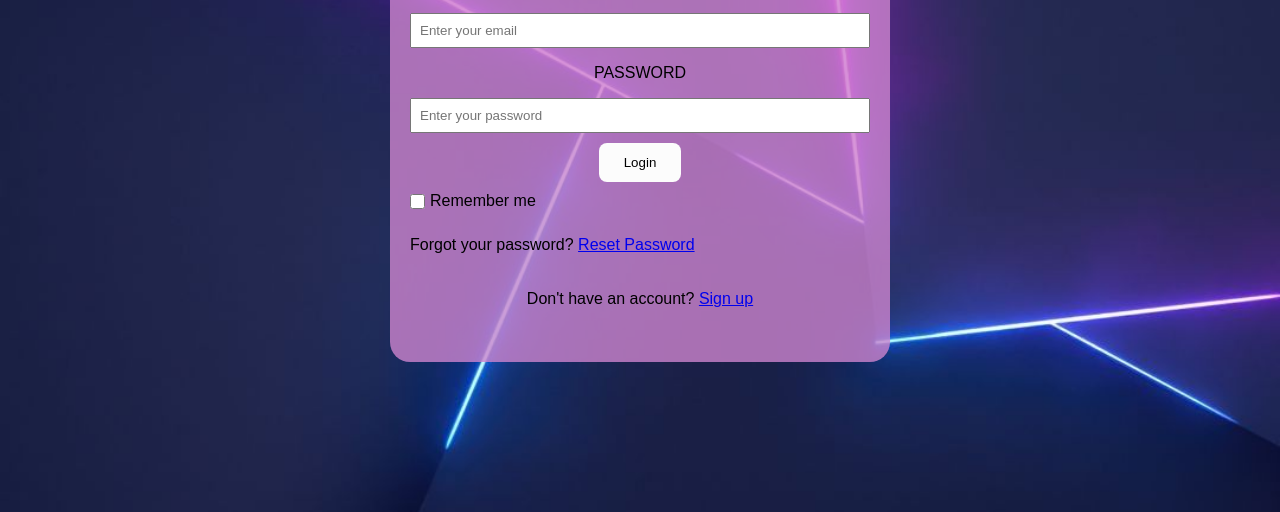
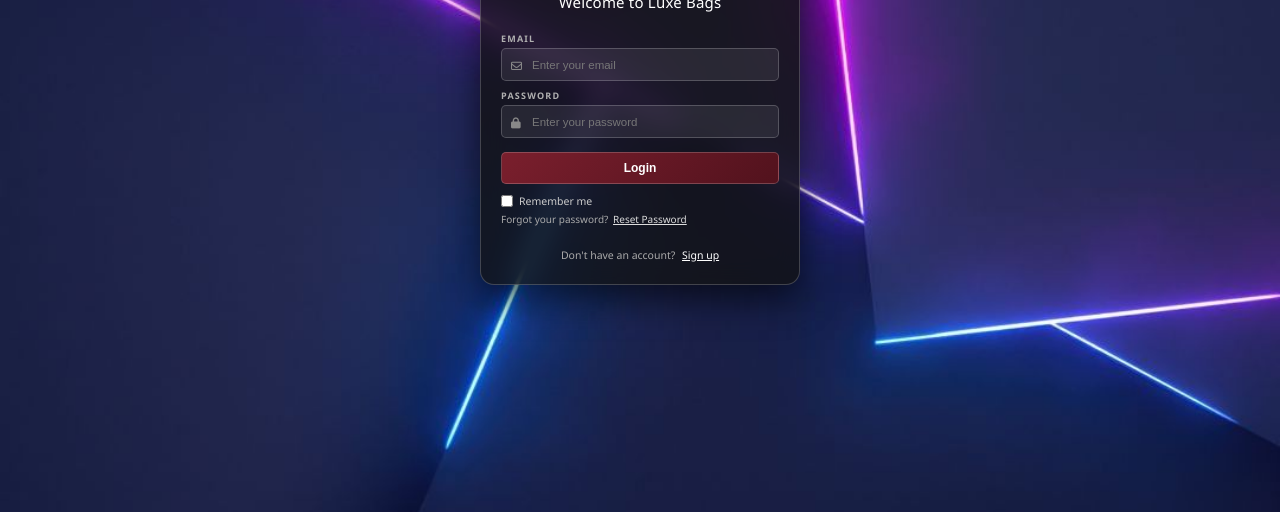
Before and after one commit to JumanAlawneh/login-signup-website, a plain HTML site: page LOGIN.html in a window 1280 px wide. Shown: the part 288-800 px from the top of the page. Drawn offline with Linux system fonts and the light colour scheme.

Commit message:
Update LOGIN.html

```diff
--- a/LOGIN.html
+++ b/LOGIN.html
@@ -33,6 +33,9 @@
 
     <script src="https://accounts.google.com/gsi/client" async defer></script>
 
+    <!-- FontAwesome الأيقونات -->
+    <link rel="stylesheet" href="https://cdnjs.cloudflare.com/ajax/libs/font-awesome/6.4.0/css/all.min.css">
+
     <style>
         * {
             box-sizing: border-box;
@@ -43,9 +46,8 @@
             display: flex;
             margin: 0;
             padding: 15px;
-            font-family: Arial, sans-serif;
+            font-family: 'Segoe UI', Arial, sans-serif;
             background-image: url("background%20(2).jpg");
-
             background-size: cover;
             background-position: center;
             background-repeat: no-repeat;
@@ -57,84 +59,176 @@
 
         .Welcome {
             text-align: center;
-            color: #000000;
+            color: #ffffff;
             display: flex;
             flex-direction: column;
             justify-content: center;
             align-items: center;
-            background-color: rgba(205, 133, 207, 0.8);
-            border-radius: 20px;
+            /* خلفية داكنة مع شفافية وضبابية مطابقة للصورة تماماً */
+            background-color: rgba(18, 18, 18, 0.78);
+            backdrop-filter: blur(12px);
+            -webkit-backdrop-filter: blur(12px);
+            border: 1px solid rgba(255, 255, 255, 0.2);
+            border-radius: 14px;
             width: 100%;
-            max-width: 500px;
-            min-height: 500px;
-            height: auto;
-            padding: 25px 20px;
+            max-width: 320px; /* حجم المربع المضبوط تماماً مثل التصميم */
+            padding: 22px 20px;
+            box-shadow: 0 15px 35px rgba(0, 0, 0, 0.6);
+        }
+
+        /* أيقونة الحقيبة في أعلى المربع */
+        .bag-header-icon {
+            width: 26px;
+            height: 26px;
+            margin-bottom: 4px;
+            color: #d4af37; /* اللون الذهبي الفاخر */
         }
 
         .Welcome h1 {
-            margin: 0 0 10px;
+            margin: 0 0 14px 0;
+            font-size: 15px;
+            font-weight: 500;
+            color: #ffffff;
+            letter-spacing: 0.2px;
         }
 
-        .Welcome input {
+        .label-text {
             width: 100%;
-            max-width: 480px;
-            height: 35px;
-            padding: 8px;
-            box-sizing: border-box;
+            text-align: left;
+            font-size: 9px;
+            font-weight: 700;
+            letter-spacing: 1.2px;
+            color: #b0b0b0;
+            margin: 6px 0 3px 0;
         }
 
+        /* حاوية الحقول والأيقونات */
+        .input-group {
+            position: relative;
+            width: 100%;
+            margin-bottom: 2px;
+        }
+
+        .input-group i {
+            position: absolute;
+            left: 10px;
+            top: 50%;
+            transform: translateY(-50%);
+            color: #888888;
+            font-size: 11px;
+        }
+
+        .Welcome input[type="email"],
+        .Welcome input[type="password"] {
+            width: 100%;
+            height: 33px;
+            padding: 6px 10px 6px 30px;
+            box-sizing: border-box;
+            background-color: rgba(255, 255, 255, 0.08);
+            border: 1px solid rgba(255, 255, 255, 0.2);
+            border-radius: 5px;
+            color: #ffffff;
+            font-size: 11.5px;
+            outline: none;
+            transition: border-color 0.3s;
+        }
+
+        .Welcome input[type="email"]::placeholder,
+        .Welcome input[type="password"]::placeholder {
+            color: #777777;
+        }
+
+        .Welcome input[type="email"]:focus,
+        .Welcome input[type="password"]:focus {
+            border-color: #d4af37;
+        }
+
+        /* زر Login باللون النبيذي الفخم المتناسق مع ألوان الصورة */
+        .Welcome > button#loginButton {
+            width: 100%;
+            background: linear-gradient(135deg, #7a1f2d, #52121d);
+            color: #ffffff;
+            border: 1px solid rgba(255, 255, 255, 0.2);
+            border-radius: 5px;
+            padding: 8px;
+            font-size: 12px;
+            font-weight: 600;
+            cursor: pointer;
+            margin-top: 12px;
+            transition: opacity 0.3s;
+        }
+
+        .Welcome > button#loginButton:hover {
+            opacity: 0.9;
+        }
+
+        /* خيار تذكرني */
         .remember {
             width: 100%;
-            max-width: 480px;
-            margin: 10px 0;
+            margin: 10px 0 2px 0;
             display: flex;
             align-items: center;
             justify-content: flex-start;
+            font-size: 10.5px;
+            color: #cccccc;
         }
 
         .remember input {
-            width: 15px;
-            height: 15px;
-            margin: 0 5px 0 0;
+            width: 12px;
+            height: 12px;
+            margin: 0 6px 0 0;
+            accent-color: #7a1f2d;
+            cursor: pointer;
         }
 
-        .Welcome > button {
-            background-color: rgb(252, 252, 252);
-            color: rgb(0, 0, 0);
-            border: none;
-            border-radius: 8px;
-            padding: 12px 25px;
-            cursor: pointer;
-            margin-top: 10px;
+        /* رابط نسيت كلمة المرور */
+        .forgot {
+            width: 100%;
+            text-align: left;
+            font-size: 10px;
+            color: #aaaaaa;
+            margin: 2px 0 10px 0;
         }
 
-        .forgot {
-            width: 100%;
-            max-width: 480px;
-            text-align: left;
-            overflow-wrap: break-word;
+        .forgot a {
+            color: #dddddd;
+            text-decoration: underline;
+            margin-left: 2px;
         }
 
-        .Google {
-            max-width: 100%;
-            margin-top: 5px;
+        .forgot a:hover {
+            color: #ffffff;
         }
 
+        /* حاوية زر جوجل */
+        .Google {
+            width: 100%;
+            display: flex;
+            justify-content: center;
+            margin-top: 2px;
+        }
+
+        /* رابط إنشاء حساب جديد */
         .signup-link {
             width: 100%;
-            max-width: 480px;
             text-align: center;
-            margin: 15px 0 0;
-            overflow-wrap: break-word;
+            margin: 10px 0 0 0;
+            font-size: 10.5px;
+            color: #aaaaaa;
+        }
+
+        .signup-link a {
+            color: #ffffff;
+            text-decoration: underline;
+            margin-left: 4px;
         }
 
         @media (max-width: 400px) {
             .Welcome {
-                padding: 20px 15px;
+                padding: 16px 12px;
             }
-
             .Welcome h1 {
-                font-size: 26px;
+                font-size: 14px;
             }
         }
     </style>
@@ -144,21 +238,33 @@
 
     <div class="Welcome">
 
+        <!-- أيقونة الحقيبة العلوية مطابقة للصورة -->
+        <svg class="bag-header-icon" viewBox="0 0 24 24" fill="none" stroke="currentColor" stroke-width="1.5">
+            <path d="M6 9V7a6 6 0 1112 0v2"></path>
+            <path d="M4 9h16l-1.2 12H5.2L4 9z"></path>
+        </svg>
+
         <h1>Welcome to Luxe Bags</h1>
 
-        <p>EMAIL</p>
-        <input id="loginEmail" type="email" name="email"
-               placeholder="Enter your email">
+        <p class="label-text">EMAIL</p>
+        <div class="input-group">
+            <i class="fa-regular fa-envelope"></i>
+            <input id="loginEmail" type="email" name="email"
+                   placeholder="Enter your email">
+        </div>
 
-        <p>PASSWORD</p>
-        <input id="loginPassword" type="password" name="password"
-               placeholder="Enter your password">
+        <p class="label-text">PASSWORD</p>
+        <div class="input-group">
+            <i class="fa-solid fa-lock"></i>
+            <input id="loginPassword" type="password" name="password"
+                   placeholder="Enter your password">
+        </div>
 
         <button id="loginButton">Login</button>
 
         <p class="remember">
-            <input type="checkbox" name="remember">
-            Remember me
+            <input type="checkbox" name="remember" id="rememberCheck">
+            <label for="rememberCheck" style="cursor: pointer;">Remember me</label>
         </p>
 
         <p class="forgot">
```
